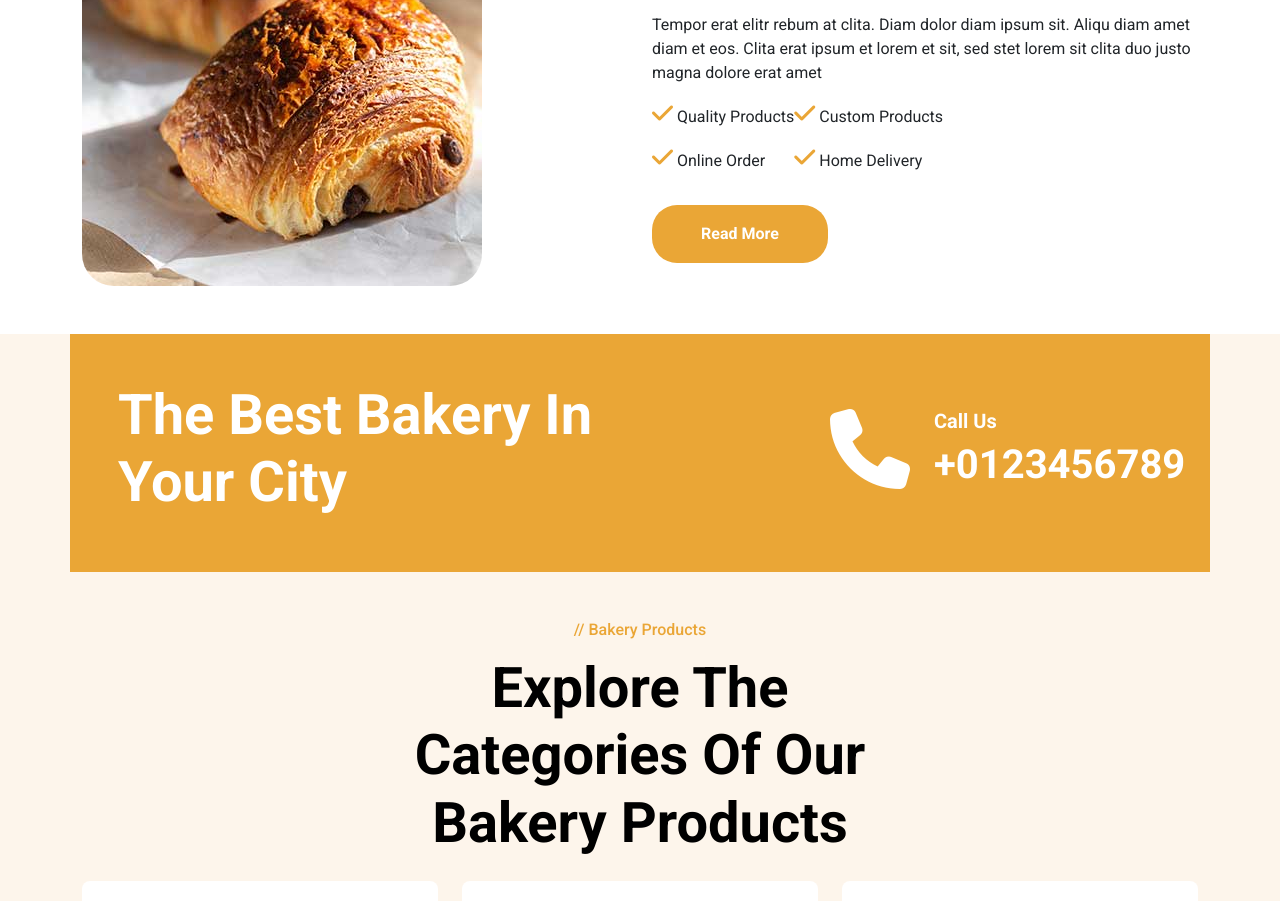
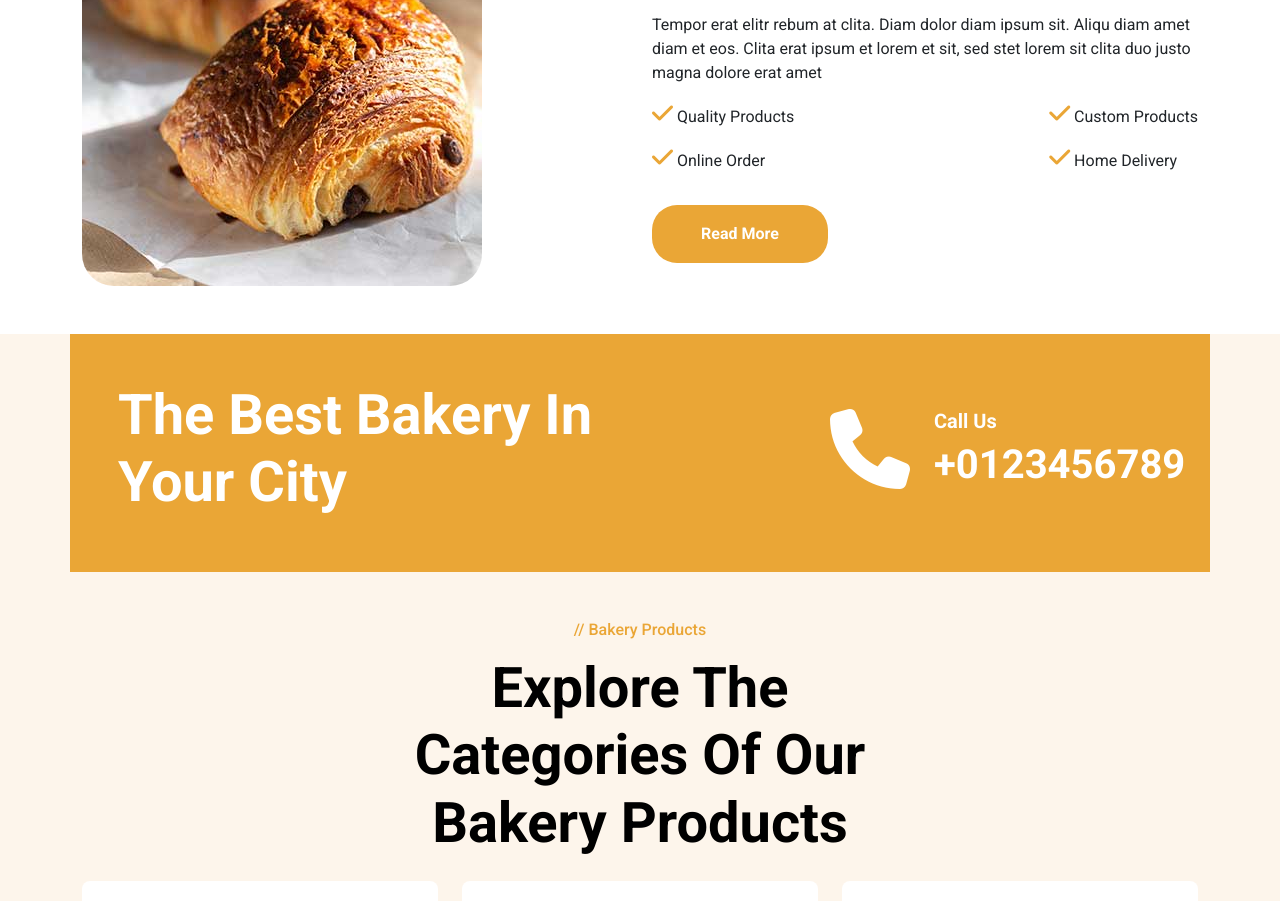
Before and after one commit to Salma-Ali123/bakery, a plain HTML site: page index.html in a window 1280 px wide. Shown: the part 1456-2357 px from the top of the page. Drawn offline with Linux system fonts and the light colour scheme; a web font is replaced by a local one.

Commit message:
Update index.html

```diff
--- a/index.html
+++ b/index.html
@@ -141,7 +141,7 @@
                             <p><i class="fa-solid fa-check baker fs-4"></i> Quality Products</p>
                             <p><i class="fa-solid fa-check baker fs-4"></i> Online Order</p>
                         </div>
-                        <div>
+                        <div class="ms-auto">
                             <p><i class="fa-solid fa-check baker fs-4"></i> Custom Products</p>
                             <p><i class="fa-solid fa-check baker fs-4"></i> Home Delivery</p>
                         </div>
```
